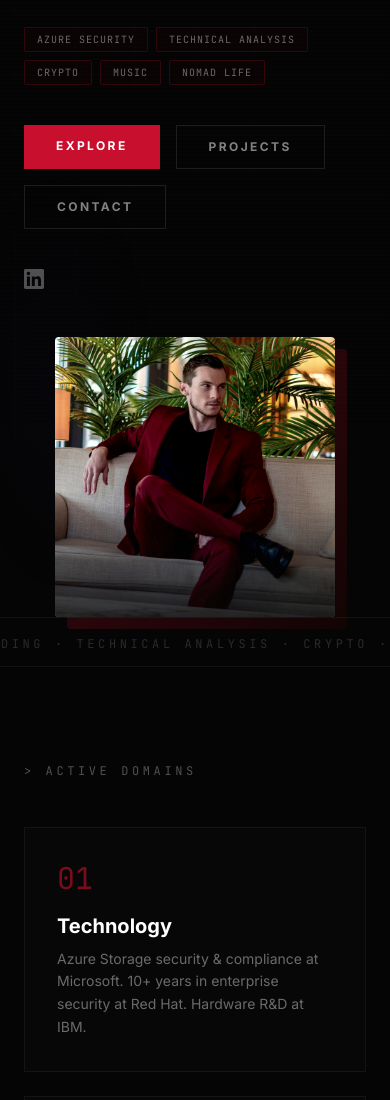
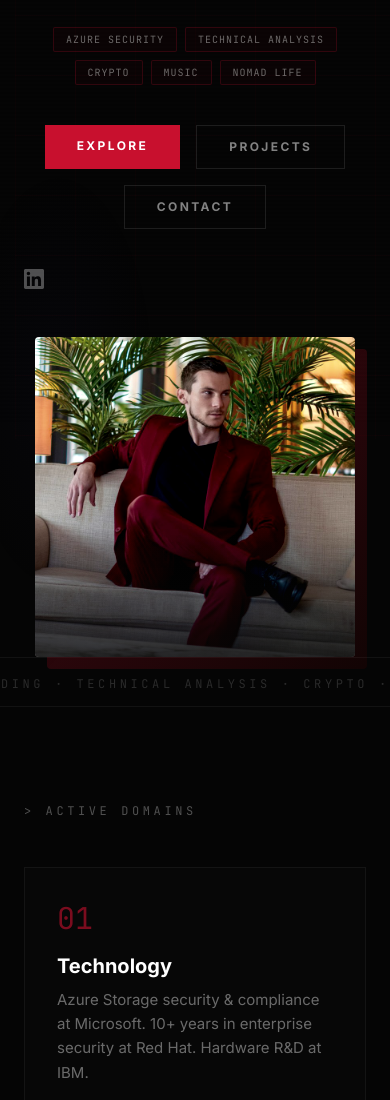
Before and after one commit to mtg-vox/bryantotty-site, a plain HTML site: page index.html in a window 390 px wide. Shown: the part 420-1520 px from the top of the page. Drawn offline with nearby package versions, Linux system fonts and the light colour scheme.

Commit message:
improve homepage layout: larger hero image, centered mobile buttons/pills, bigger domain text

```diff
--- a/index.html
+++ b/index.html
@@ -91,7 +91,7 @@
                 </p>
 
                 <!-- Domain pills -->
-                <div class="flex flex-wrap gap-2 mb-10">
+                <div class="flex flex-wrap gap-2 mb-10 hero-pills-row">
                     <span class="domain-pill">Azure Security</span>
                     <span class="domain-pill">Technical Analysis</span>
                     <span class="domain-pill">Crypto</span>
@@ -99,7 +99,7 @@
                     <span class="domain-pill">Nomad Life</span>
                 </div>
 
-                <div class="flex flex-wrap gap-4">
+                <div class="flex flex-wrap gap-4 hero-cta-row">
                     <a href="about.html" class="hero-btn-primary">EXPLORE</a>
                     <a href="projects.html" class="hero-btn-outline">PROJECTS</a>
                     <a href="contact.html" class="hero-btn-outline">CONTACT</a>
@@ -148,17 +148,17 @@
                 <a href="about.html" class="domain-card group">
                     <div class="text-glow/60 text-3xl mb-4 font-['JetBrains_Mono']">01</div>
                     <h3 class="text-xl font-bold mb-2 group-hover:text-glow transition-colors">Technology</h3>
-                    <p class="text-white/40 text-sm leading-relaxed">Azure Storage security &amp; compliance at Microsoft. 10+ years in enterprise security at Red Hat. Hardware R&D at IBM.</p>
+                    <p class="text-white/40 text-base leading-relaxed">Azure Storage security &amp; compliance at Microsoft. 10+ years in enterprise security at Red Hat. Hardware R&D at IBM.</p>
                 </a>
                 <a href="about.html" class="domain-card group">
                     <div class="text-glow/60 text-3xl mb-4 font-['JetBrains_Mono']">02</div>
                     <h3 class="text-xl font-bold mb-2 group-hover:text-glow transition-colors">Markets</h3>
-                    <p class="text-white/40 text-sm leading-relaxed">Active trader since 2015. Deep technical analysis. Options. Crypto markets. Building wealth through discipline and knowledge.</p>
+                    <p class="text-white/40 text-base leading-relaxed">Active trader since 2015. Deep technical analysis. Options. Crypto markets. Building wealth through discipline and knowledge.</p>
                 </a>
                 <a href="about.html" class="domain-card group">
                     <div class="text-glow/60 text-3xl mb-4 font-['JetBrains_Mono']">03</div>
                     <h3 class="text-xl font-bold mb-2 group-hover:text-glow transition-colors">Music</h3>
-                    <p class="text-white/40 text-sm leading-relaxed">Record label owner. Rapper. Performer. From classic hip-hop to rap-rock. Viral Red Hat music videos. Featured in press.</p>
+                    <p class="text-white/40 text-base leading-relaxed">Record label owner. Rapper. Performer. From classic hip-hop to rap-rock. Viral Red Hat music videos. Featured in press.</p>
                 </a>
             </div>
         </div>
--- a/style.css
+++ b/style.css
@@ -216,8 +216,8 @@ main, section, footer, nav {
 /* --- Hero Image --- */
 .hero-image-wrapper {
     position: relative;
-    width: 380px;
-    height: 380px;
+    width: 440px;
+    height: 440px;
 }
 
 .hero-image {
@@ -346,14 +346,24 @@ main, section, footer, nav {
 /* --- Responsive adjustments --- */
 @media (max-width: 768px) {
     .hero-image-wrapper {
-        width: 280px;
-        height: 280px;
+        width: 320px;
+        height: 320px;
     }
 
     .hero-glow {
         top: 12px;
         left: 12px;
     }
+
+    .hero-cta-row {
+        justify-content: center;
+    }
+
+    .hero-pills-row {
+        justify-content: center;
+    }
+
+    .domain-card p {
+        font-size: 0.9375rem;
+    }
 }
-    box-shadow: 0 20px 60px rgba(0, 0, 0, 0.5);
-}
```
